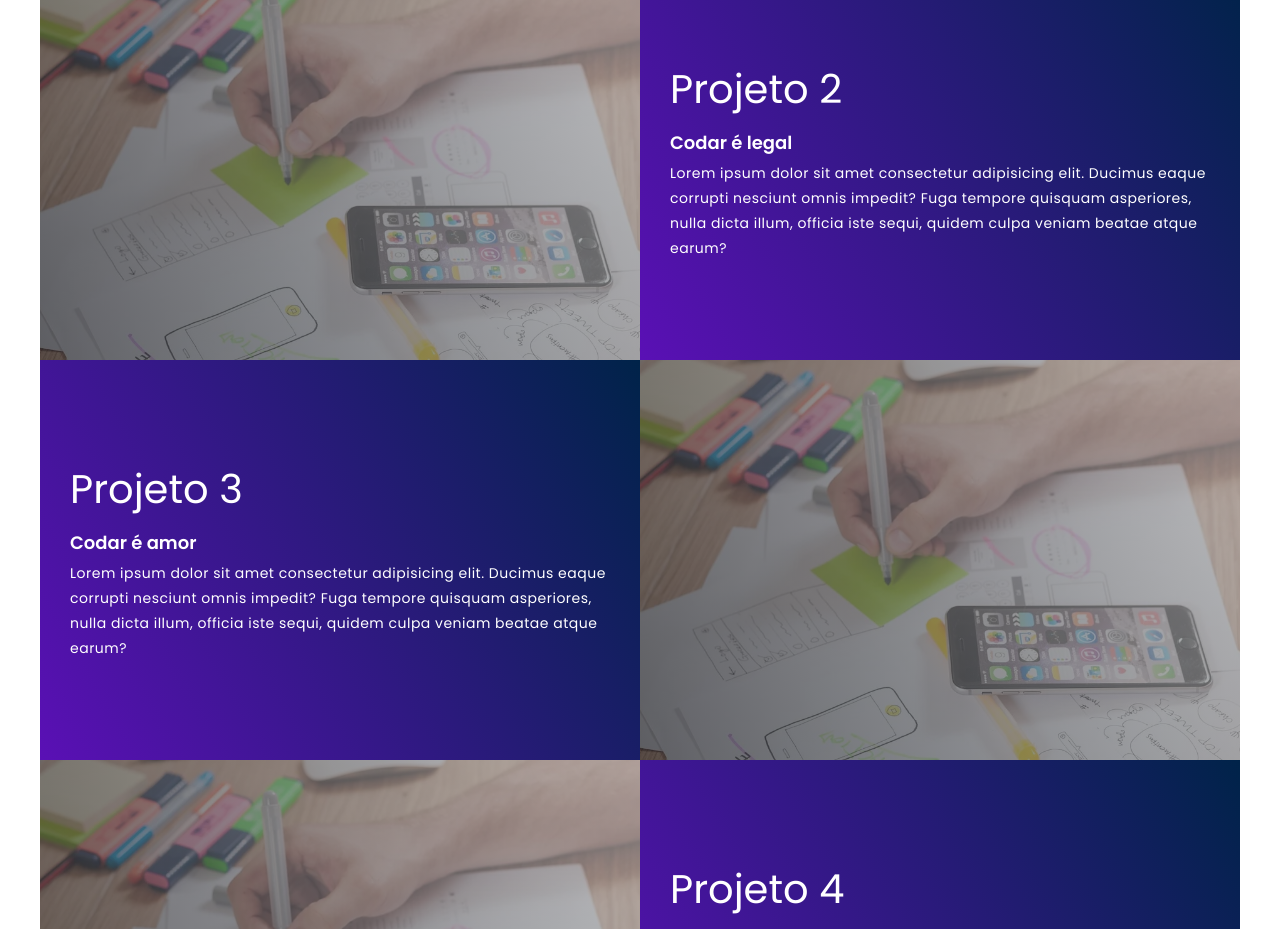
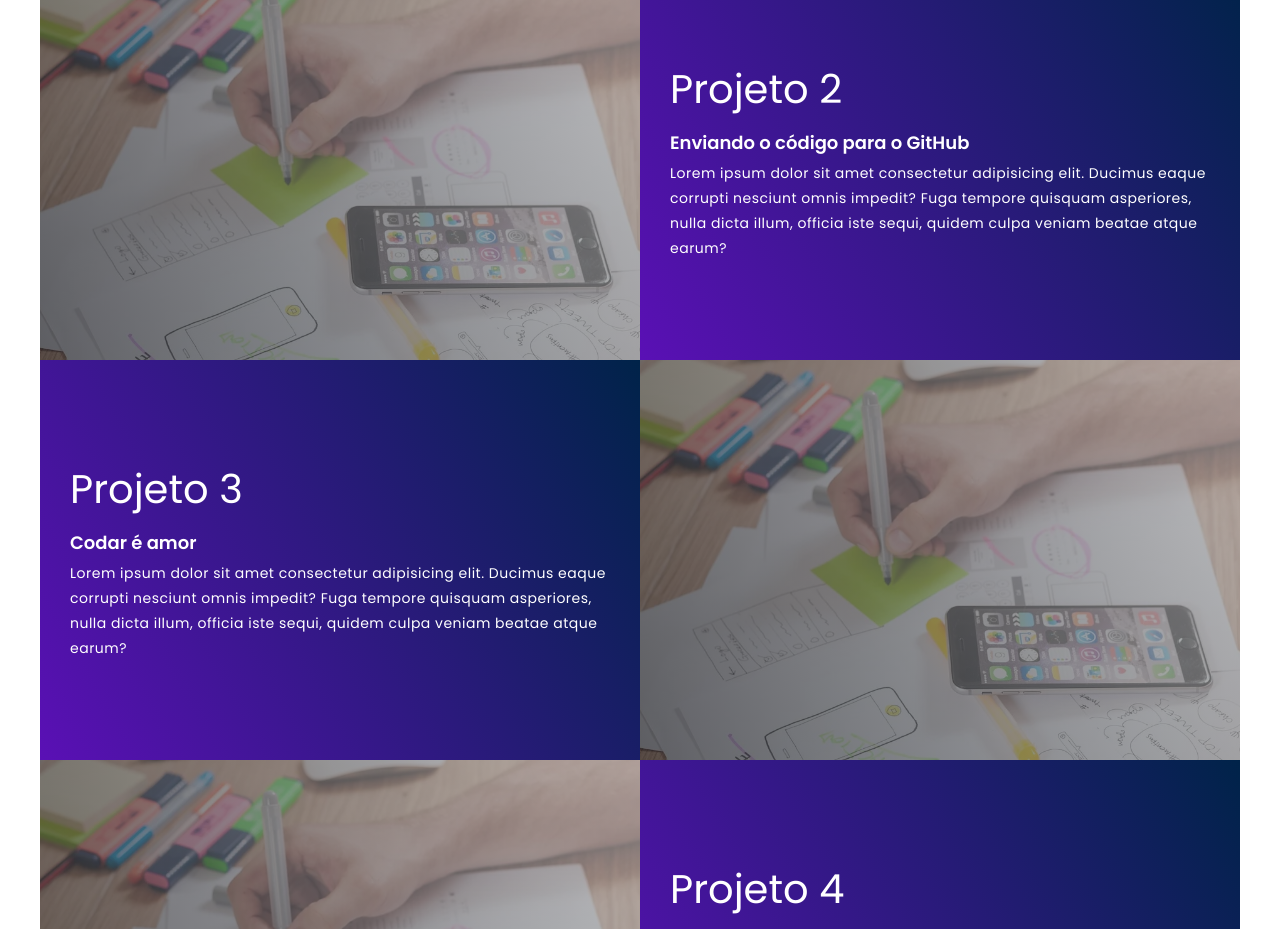
Before and after one commit to andreiasaling/moduloIV-startse, a plain HTML site: page index.html in a window 1280 px wide. Shown: the part 1615-2544 px from the top of the page. Drawn offline with Linux system fonts and the light colour scheme.

Commit message:
update description project 2

```diff
--- a/index.html
+++ b/index.html
@@ -42,7 +42,7 @@
                 <div class="project-item">
                     <div class="project-info">
                         <h1>Projeto 2</h1>
-                        <h2>Codar é legal</h2>
+                        <h2>Enviando o código para o GitHub</h2>
                         <p>Lorem ipsum dolor sit amet consectetur adipisicing elit. Ducimus eaque corrupti nesciunt
                             omnis impedit? Fuga tempore quisquam asperiores, nulla dicta illum, officia iste sequi,
                             quidem culpa veniam beatae atque earum?</p>
```
